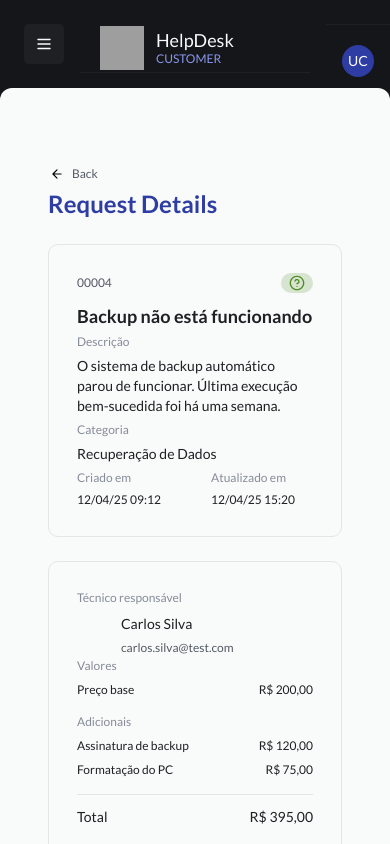
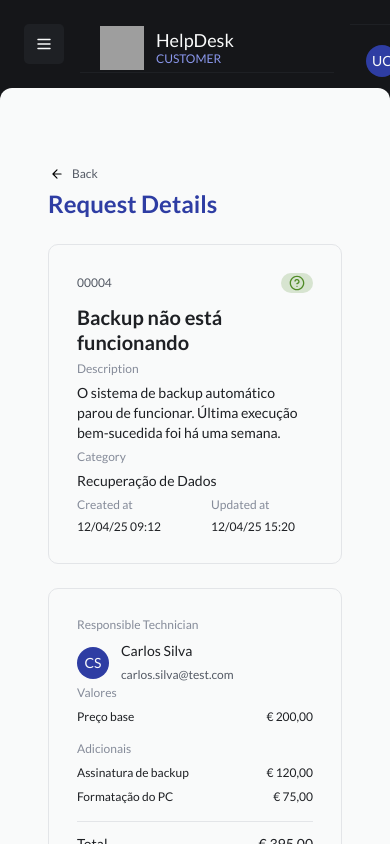
Before and after one commit to ed9arborges/HELPDESK-FRONTEND, a React (Vite) app: page /requests in a window 390 px wide. Built offline with nearby package versions, Linux system fonts and the light colour scheme; grey boxes are pictures that could not be loaded.

Commit message:
Avatar Component

```diff
--- a/src/components/card.tsx
+++ b/src/components/card.tsx
@@ -60,7 +60,7 @@ export const Card = ({ className }: { className: string }): ReactElement => {
           {menuOptions.map((option) => (
             <li key={option.id} className="contents">
                 <button
-                className={`h-10 items-center gap-2 flex relative self-stretch w-full hover:bg-gray-200 focus:bg-gray-200 rounded transition-colors duration-200 ${
+                className={`h-10 items-center gap-2 flex relative self-stretch w-full hover:cursor-pointer hover:bg-gray-200 focus:bg-gray-200 rounded transition-colors duration-200 ${
                   selectedOption === option.id ? "bg-gray-200" : ""
                 }`}
                 onClick={option.onClick}
--- a/src/components/request-detail-content.tsx
+++ b/src/components/request-detail-content.tsx
@@ -1,7 +1,9 @@
 import React, { type ReactElement } from "react"
 import SectionContainer from "./section-container"
 import IconQuestion from "@assets/icons/circle-help.svg?react"
-import Tag from "./tag"
+import Tag from "@components/tag"
+import Text from "@core-components/text"
+import Avatar from "@/core-components/avatar"
 
 interface TicketData {
   id: string
@@ -46,12 +48,12 @@ export const RequestDetailsContent = (): ReactElement => {
   }
 
   const pricingData: PricingData = {
-    basePrice: "R$ 200,00",
+    basePrice: "€ 200,00",
     additionalItems: [
-      { label: "Assinatura de backup", value: "R$ 120,00" },
-      { label: "Formatação do PC", value: "R$ 75,00" },
+      { label: "Assinatura de backup", value: "€ 120,00" },
+      { label: "Formatação do PC", value: "€ 75,00" },
     ],
-    total: "R$ 395,00",
+    total: "€ 395,00",
   }
 
   return (
@@ -59,9 +61,9 @@ export const RequestDetailsContent = (): ReactElement => {
       <SectionContainer variant="large">
         <header className="w-full flex flex-col gap-3">
           <div className="flex items-center justify-between w-full">
-            <div className="text-xs text-gray-300 whitespace-nowrap">
+            <Text variant="text-xs" className=" text-gray-300 whitespace-nowrap">
               {ticketData.id}
-            </div>
+            </Text>
 
             <Tag
               className="flex-shrink-0"
@@ -72,18 +74,18 @@ export const RequestDetailsContent = (): ReactElement => {
             </Tag>
           </div>
 
-          <h1 className="text-lg text-gray-200 font-semibold leading-tight">
+          <Text as="h1" variant="text-lg-bold" className="text-gray-200 leading-tight">
             {ticketData.title}
-          </h1>
+          </Text>
         </header>
 
         <div>
-          <label className="text-xs text-gray-400">Descrição</label>
+          <Text as="label" variant="text-xs" className="text-gray-400">Description</Text>
           <p className="mt-1 text-sm text-gray-200">{ticketData.description}</p>
         </div>
 
         <div>
-          <label className="text-xs text-gray-400">Categoria</label>
+          <Text as="label" variant="text-xs" className="text-gray-400">Category</Text>
           <div className="mt-1 text-sm text-gray-200">
             {ticketData.category}
           </div>
@@ -91,14 +93,14 @@ export const RequestDetailsContent = (): ReactElement => {
 
         <div className="flex gap-8">
           <div className="flex-1">
-            <label className="text-xs text-gray-400">Criado em</label>
+            <Text as="label" variant="text-xs" className=" text-gray-400">Created at</Text>
             <time className="block mt-1 text-xs text-gray-200">
               {ticketData.createdAt}
             </time>
           </div>
 
           <div className="flex-1">
-            <label className="text-xs text-gray-400">Atualizado em</label>
+            <Text as="label" variant="text-xs" className="text-gray-400">Updated at</Text>
             <time className="block mt-1 text-xs text-gray-200">
               {ticketData.updatedAt}
             </time>
@@ -107,16 +109,13 @@ export const RequestDetailsContent = (): ReactElement => {
       </SectionContainer>
       <SectionContainer variant="medium">
         <div className="flex flex-col gap-2">
-          <h2 className="text-xs text-gray-400">Técnico responsável</h2>
+          <Text as="h2" variant="text-xs" className="text-gray-400">Responsible Technician</Text>
 
           <div className="flex items-center gap-3">
-            <div
-              className="w-8 h-8 bg-bluedark rounded-full flex items-center justify-center text-sm text-gray-600"
-              role="img"
-              aria-label={`Avatar de ${technicianData.name}`}
+            <Avatar
             >
               {technicianData.initials}
-            </div>
+            </Avatar>
 
             <div className="min-w-0">
               <div className="text-sm text-gray-200 truncate">
--- a/src/components/user-menu.tsx
+++ b/src/components/user-menu.tsx
@@ -1,5 +1,6 @@
 import { useState } from "react";
 import { Card } from "./card";
+import Avatar from "@/core-components/avatar";
 
 
 type UserProfile = {
@@ -30,15 +31,14 @@ export function UserMenu({ userProfile }: UserMenuProps) {
         )}
 
         <section className="flex gap-3 px-4 py-5 border-t border-gray-200 items-center">
-          <div
-            className="flex w-8 h-8 mr-6 md:mr-0 bg-blue-dark rounded-full items-center justify-center"
-            aria-hidden="true"
+          <Avatar
+            className="hover:cursor-pointer"
             onClick={toggleMenu}
           >
             <span className="text-sm text-gray-600 font-normal">
               {userProfile.initials}
             </span>
-          </div>
+          </Avatar>
 
           <div className="hidden md:flex flex-col flex-1">
             <span className="text-sm font-normal text-gray-600">
--- /dev/null
+++ b/src/core-components/avatar.tsx
@@ -0,0 +1,33 @@
+import React from "react"
+import Text from "@core-components/text"
+import { cva, type VariantProps } from "class-variance-authority"
+
+export const avatarVariants = cva(
+  " bg-blue-dark rounded-full flex items-center justify-center text-sm text-gray-600",
+  {
+    variants: {
+      size: {
+        small: "w-5 h-5",
+        medium: "w-8 h-8",
+      },
+    },
+    defaultVariants: {
+      size: "medium",
+    },
+  }
+)
+
+interface AvatarProps extends React.ComponentProps<"div">, VariantProps<typeof avatarVariants> {}
+
+export default function Avatar({
+  className,
+  children,
+  size,
+  ...props
+}: AvatarProps) {
+  return (
+    <div className={avatarVariants({ className, size })} {...props}>
+      <Text>{children}</Text>
+    </div>
+  )
+}
--- a/src/layouts/customer-layouts/customer-dashboard-layout.tsx
+++ b/src/layouts/customer-layouts/customer-dashboard-layout.tsx
@@ -5,6 +5,7 @@ import Tag from "../../components/tag"
 import IconView from "../../assets/icons/eye.svg?react"
 import IconQuestion from "../../assets/icons/circle-help.svg?react"
 import IconCheck from "../../assets/icons/circle-check.svg?react"
+import Avatar from "@/core-components/avatar"
 
 export function CustomerDashboardLayout() {
   // Tailwind arbitrary grid template for md+ (keeps header and rows aligned)
@@ -24,7 +25,7 @@ export function CustomerDashboardLayout() {
         >
           <div className="col-span-3 md:col-auto flex items-center min-w-0">
             <Text variant="text-sm" className="truncate">
-              Atualizado em
+              Updated at
             </Text>
           </div>
 
@@ -37,28 +38,28 @@ export function CustomerDashboardLayout() {
 
           <div className="col-span-6 md:col-auto flex items-center min-w-0">
             <Text variant="text-sm" className="truncate">
-              Título
+              Title
             </Text>
           </div>
 
           {/* serviço hidden on mobile */}
           <div className="hidden md:flex items-center min-w-0">
             <Text variant="text-sm" className="truncate">
-              Serviço
+              Service
             </Text>
           </div>
 
           {/* valor total hidden on mobile */}
           <div className="hidden md:flex items-center min-w-0">
             <Text variant="text-sm" className="truncate">
-              Valor total
+              Total
             </Text>
           </div>
 
           {/* técnico hidden on mobile */}
           <div className="hidden md:flex items-center min-w-0">
             <Text variant="text-sm" className="truncate">
-              Técnico
+              Technician
             </Text>
           </div>
 
@@ -111,9 +112,9 @@ export function CustomerDashboardLayout() {
           </div>
 
           <div className="hidden md:flex items-center min-w-0">
-            <div className="relative w-5 h-5 bg-blue-dark rounded-full flex items-center justify-center flex-shrink-0">
+            <Avatar size="small">
               <span className="text-xs text-gray-600 font-normal">AO</span>
-            </div>
+            </Avatar>
             <Text variant="text-sm" className="truncate ml-2">
               Ana Oliveira
             </Text>
```
